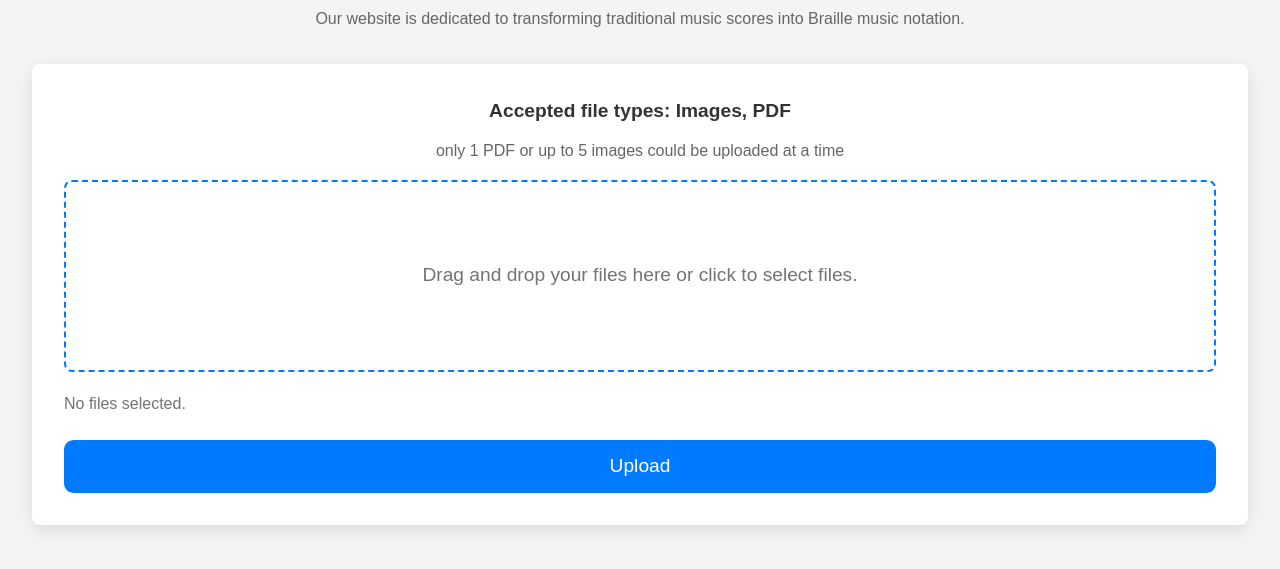
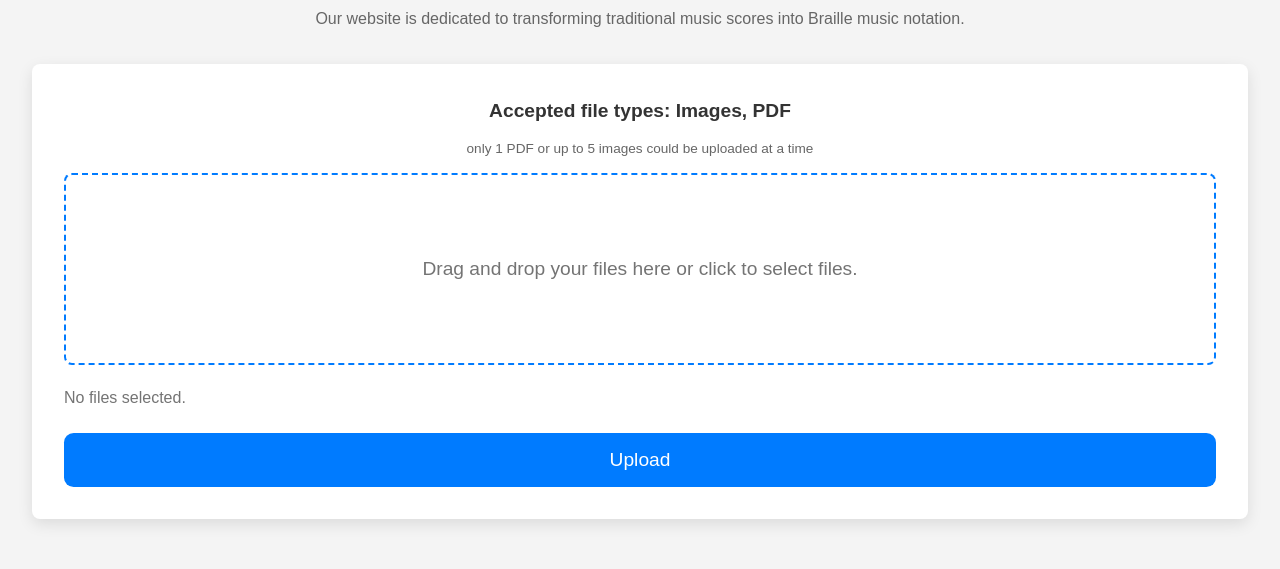
Before and after one commit to hcyxl4/musictouWEB, a plain HTML site: page index.html in a window 1280 px wide. Shown: the part 103-672 px from the top of the page. Drawn offline with Linux system fonts and the light colour scheme.

Commit message:
Update MusicTouch.css

```diff
--- a/MusicTouch.css
+++ b/MusicTouch.css
@@ -116,7 +116,7 @@ button[type="submit"]:hover {
 }
 
 #fileHelp3 {
-    font-size: 1em;
+    font-size: 0.85em;
     margin-top: 0em;
     margin-bottom: 1em;
     color: #666;
```
